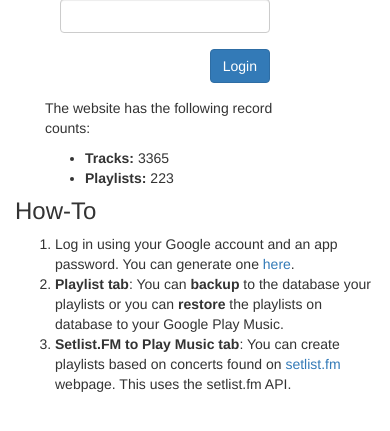
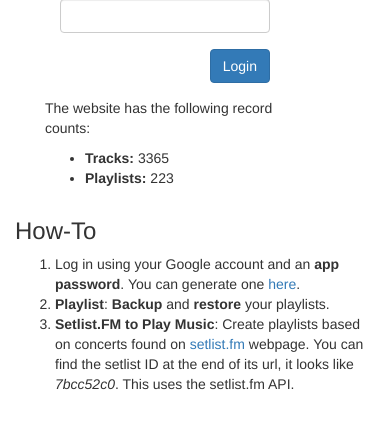
Before and after one commit to nulldiego/gmfix, a Django app: page /gmfix/ in a window 390 px wide. Shown: the part 278-709 px from the top of the page. Run offline with Django 3.2, Linux system fonts and the light colour scheme; data comes from the database, SQL or seed files in the repository; both versions use the stored data as it was after the commit; parts of the project's set-up code (start-up, migrations or seed data) failed here and were passed over; some libraries are stand-ins or nearby versions.

Commit message:
fix responsive menu lateral

```diff
--- a/gmfix/templates/base_generic.html
+++ b/gmfix/templates/base_generic.html
@@ -31,15 +31,15 @@
                     {% block content %}{% endblock %}
                 </div>
             </div>
-            <div class="col-md-3 text-justified sidebar">
+            <div class="col-xs-12 col-md-3 text-justified sidebar">
                 {% block sidebar %}
                 <h3>How-To</h3>
                 <ol class="m-t-20 m-r-10">
                     <li>
-                        Log in using your Google account and an app password. You can generate one <a href="https://myaccount.google.com/apppasswords">here</a>.
+                        Log in using your Google account and an <strong>app password</strong>. You can generate one <a href="https://myaccount.google.com/apppasswords" target="_blank">here</a>.
                     </li>
-                    <li><strong>Playlist tab</strong>: You can <strong>backup</strong> to the database your playlists or you can <strong>restore</strong> the playlists on database to your Google Play Music.</li>
-                    <li><strong>Setlist.FM to Play Music tab</strong>: You can create playlists based on concerts found on <a href="setlist.fm">setlist.fm</a> webpage. This uses the setlist.fm API.</li>
+                    <li><strong>Playlist</strong>: <strong>Backup</strong> and <strong>restore</strong> your playlists.</li>
+                    <li><strong>Setlist.FM to Play Music</strong>: Create playlists based on concerts found on <a href="https://www.setlist.fm/" target="_blank">setlist.fm</a> webpage. You can find the setlist ID at the end of its url, it looks like <i>7bcc52c0</i>. This uses the setlist.fm API.</li>
                 </ol>
                 {% endblock %}
             </div>
```
Also changed, not shown: db.sqlite3.
